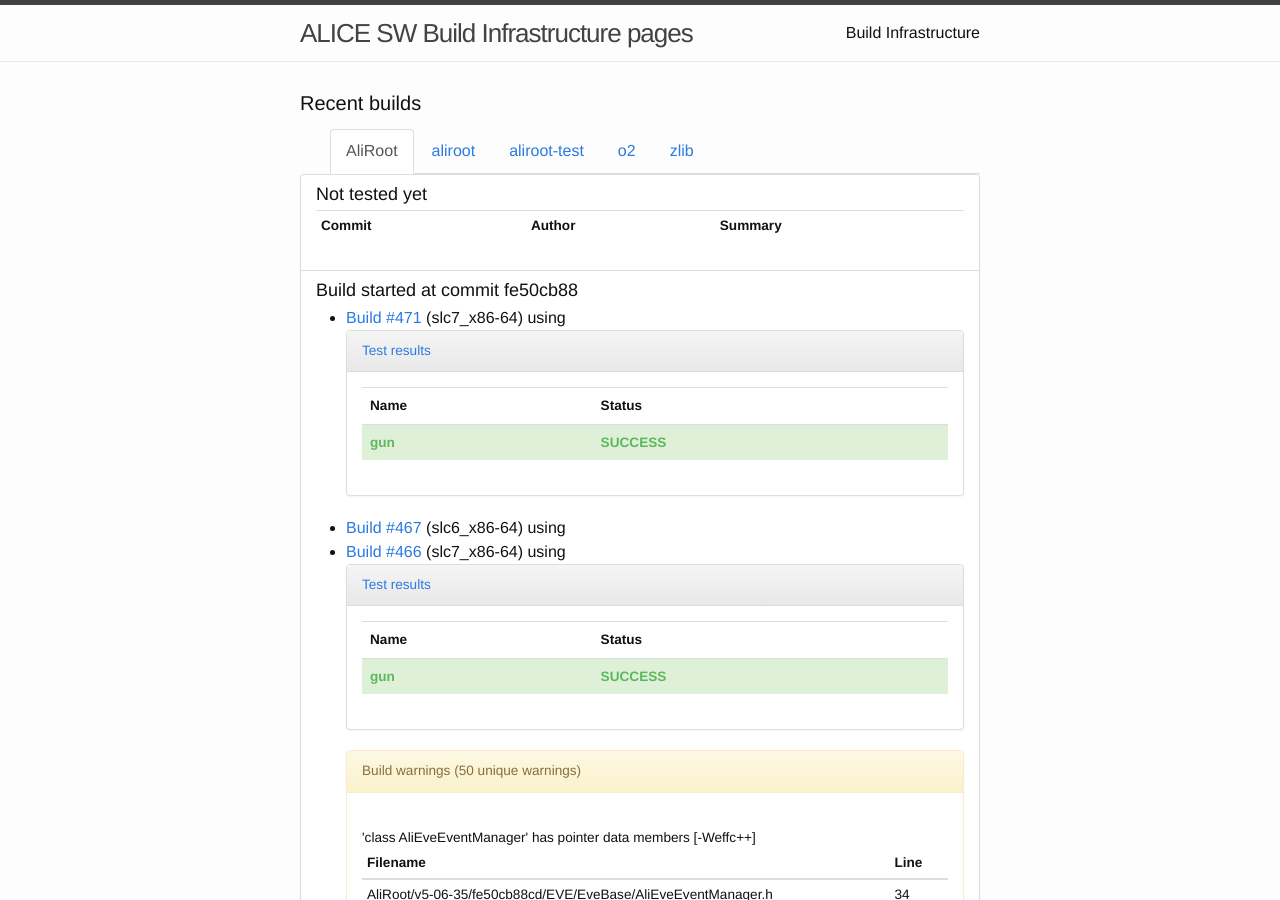
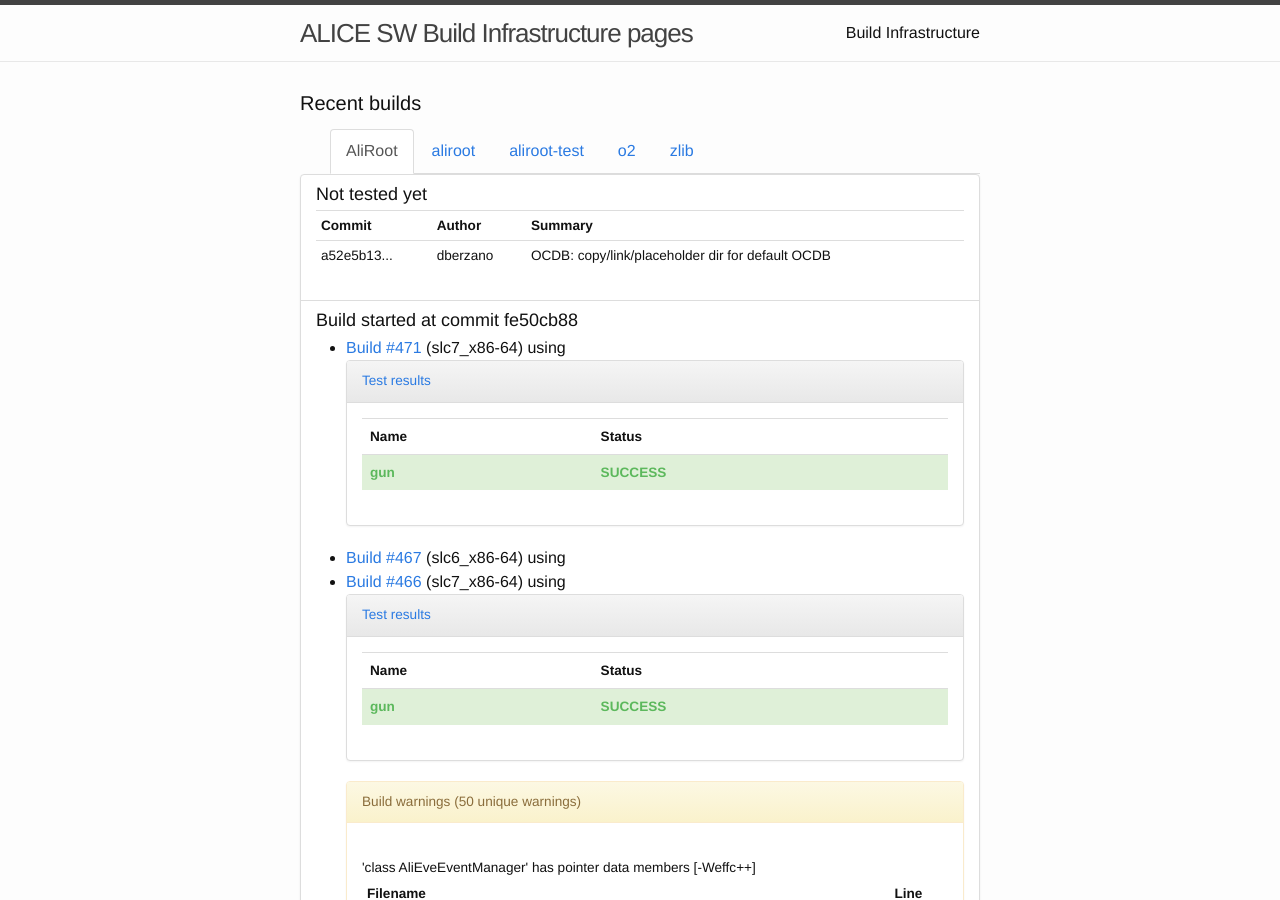
Before and after one commit to alisw/alisw.github.io, a Jekyll site: the page built from index.html, in a window 1280 px wide and 900 px high. Built offline with Jekyll 4.4.1, drawn with Linux system fonts in a browser that asks for light colours; nearby versions of some CDN libraries.

Commit message:
Updated results.

```diff
--- a/_data/commits-aliroot-master.yaml
+++ b/_data/commits-aliroot-master.yaml
@@ -1,3 +1,8 @@
+-
+ commit: "a52e5b13ede541391caa700906c1b21cd6f54ba5"
+ message: >-
+    OCDB: copy/link/placeholder dir for default OCDB
+ author: !!str dberzano
 -
  commit: "fe50cb88cddf3c57ea3f77e0ec21922f5dcfae24"
  message: >-
```
